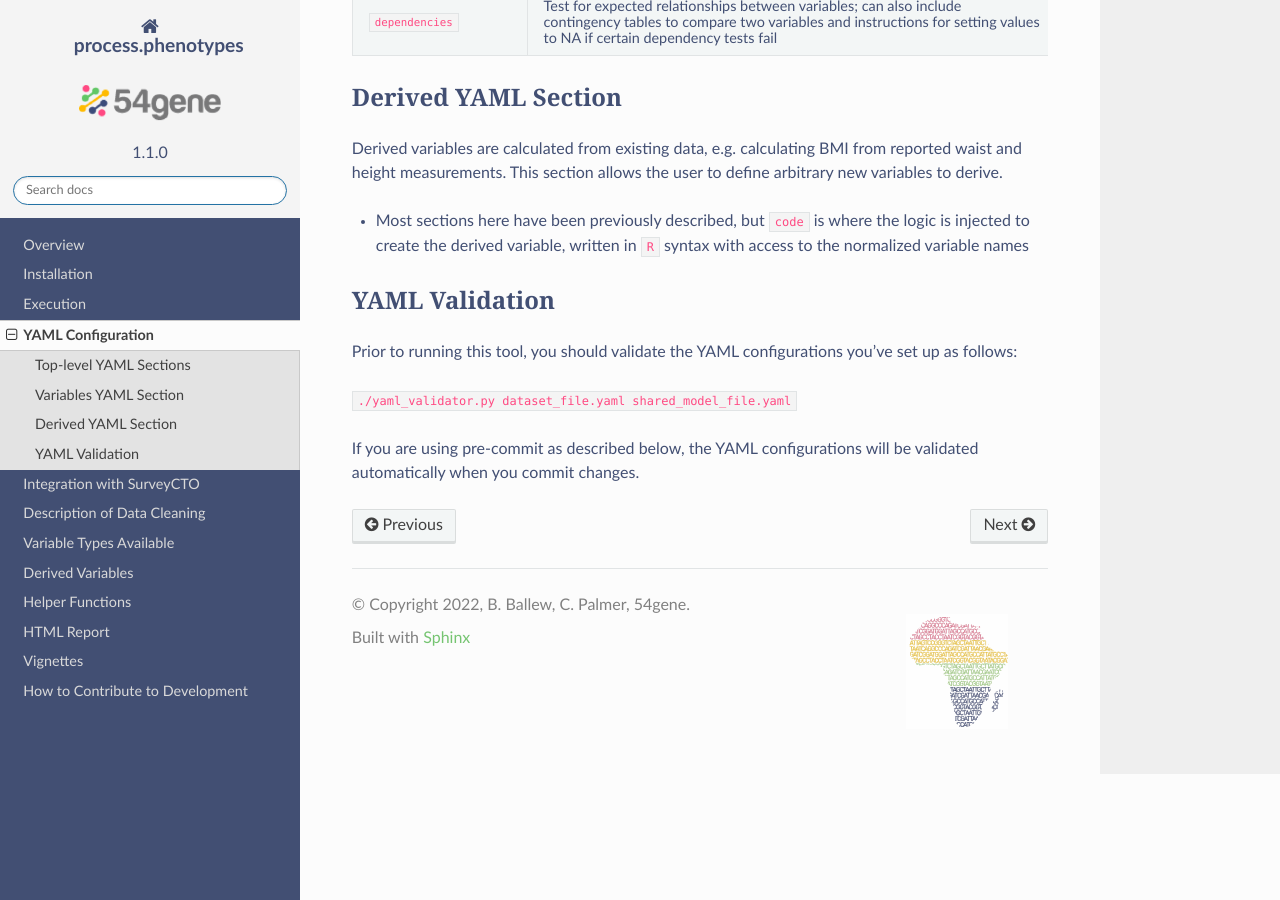
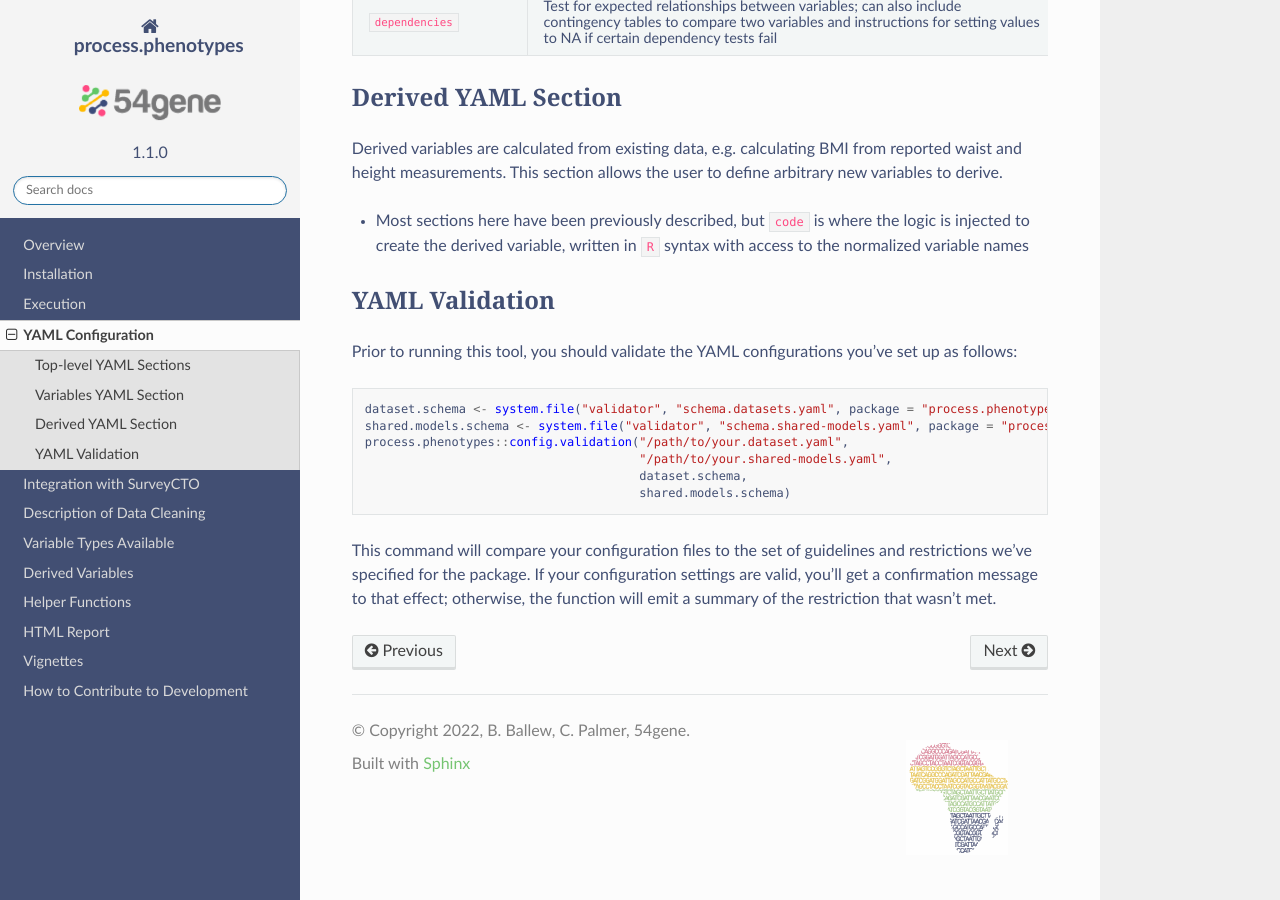
Before and after one commit to bballew/process.phenotypes, a Sphinx documentation site: the page built from readthedocs/source/yaml_config.md, in a window 1280 px wide and 900 px high, scrolled down 1546 px. Built offline with Sphinx 7.4.7 and the Read the Docs theme 2.0.0, drawn with Linux system fonts in a browser that asks for light colours.

Commit message:
docs: update readthedocs to describe current config validation option

````diff
--- a/readthedocs/source/yaml_config.md
+++ b/readthedocs/source/yaml_config.md
@@ -47,6 +47,14 @@ Derived variables are calculated from existing data, e.g. calculating BMI from r
 
 Prior to running this tool, you should validate the YAML configurations you've set up as follows:
 
-`./yaml_validator.py dataset_file.yaml shared_model_file.yaml`
+```r
+dataset.schema <- system.file("validator", "schema.datasets.yaml", package = "process.phenotypes")
+shared.models.schema <- system.file("validator", "schema.shared-models.yaml", package = "process.phenotypes")
+process.phenotypes::config.validation("/path/to/your.dataset.yaml",
+                                      "/path/to/your.shared-models.yaml",
+                                      dataset.schema,
+                                      shared.models.schema)
 
-If you are using pre-commit as described below, the YAML configurations will be validated automatically when you commit changes.
+```
+
+This command will compare your configuration files to the set of guidelines and restrictions we've specified for the package. If your configuration settings are valid, you'll get a confirmation message to that effect; otherwise, the function will emit a summary of the restriction that wasn't met.
````
